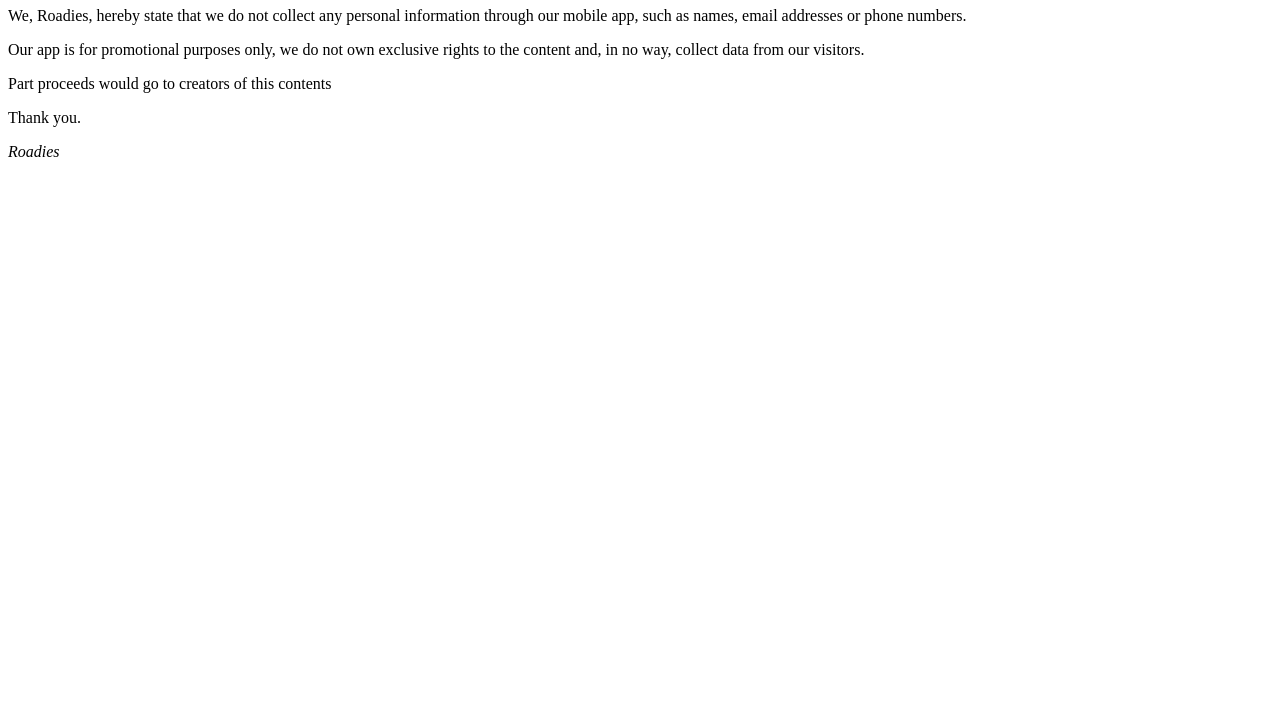
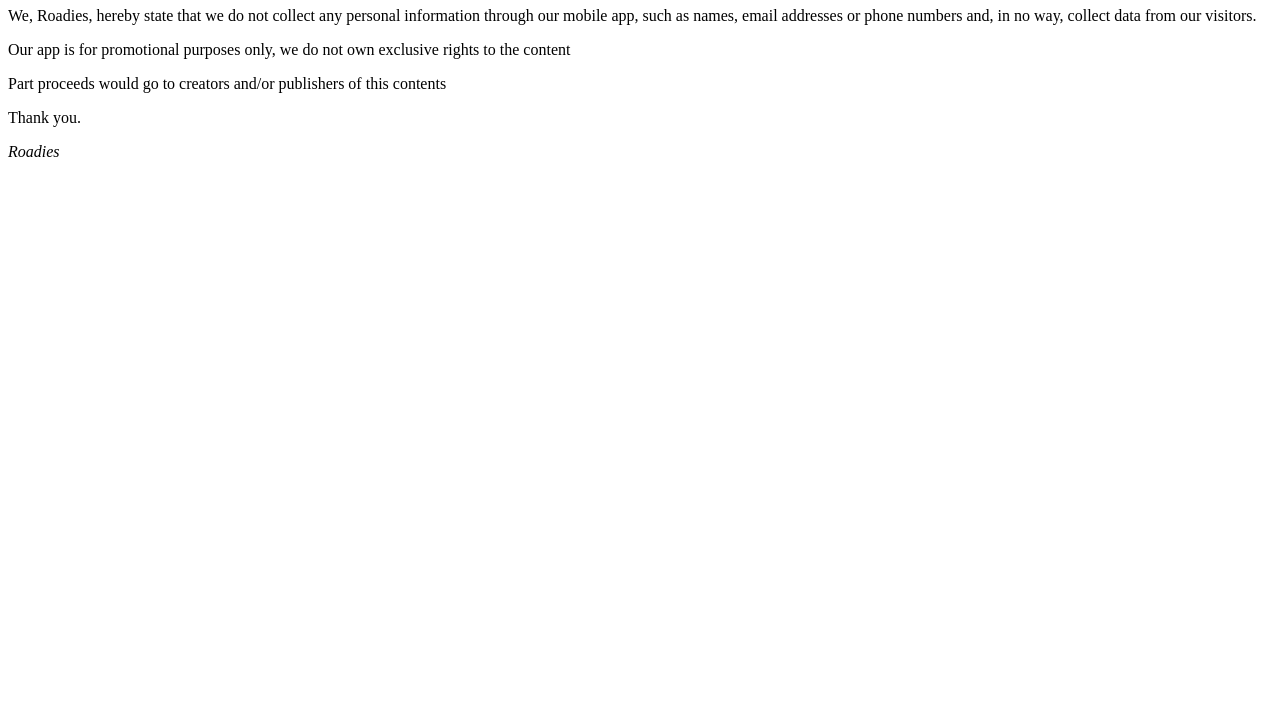
Before and after one commit to Eduqii/Roadies, a plain HTML site: page PrivacyPolicy/index.html in a window 1280 px wide. Shown: the part 73-800 px from the top of the page. Drawn offline with Linux system fonts and the light colour scheme.

Commit message:
Update index.html

```diff
--- a/PrivacyPolicy/index.html
+++ b/PrivacyPolicy/index.html
@@ -10,11 +10,11 @@
   <BODY>
     <CENTER><H1>Roadies Privacy Policy</H1></CENTER>
 
-      <P>We, Roadies, hereby state that we do not  collect any personal information through our mobile app, such as names, email addresses or phone numbers.</P>
+      <P>We, Roadies, hereby state that we do not  collect any personal information through our mobile app, such as names, email addresses or phone numbers and, in no way, collect data from our visitors.</P>
 
-    <P>Our app is for promotional purposes only, we do not own exclusive rights to the content and, in no way, collect data from our visitors.</P>
+    <P>Our app is for promotional purposes only, we do not own exclusive rights to the content </P>
 
-    <P> Part proceeds would go to creators of this contents </P>
+    <P> Part proceeds would go to creators and/or publishers of this contents </P>
 
     <P>Thank you.</P>
 
```
